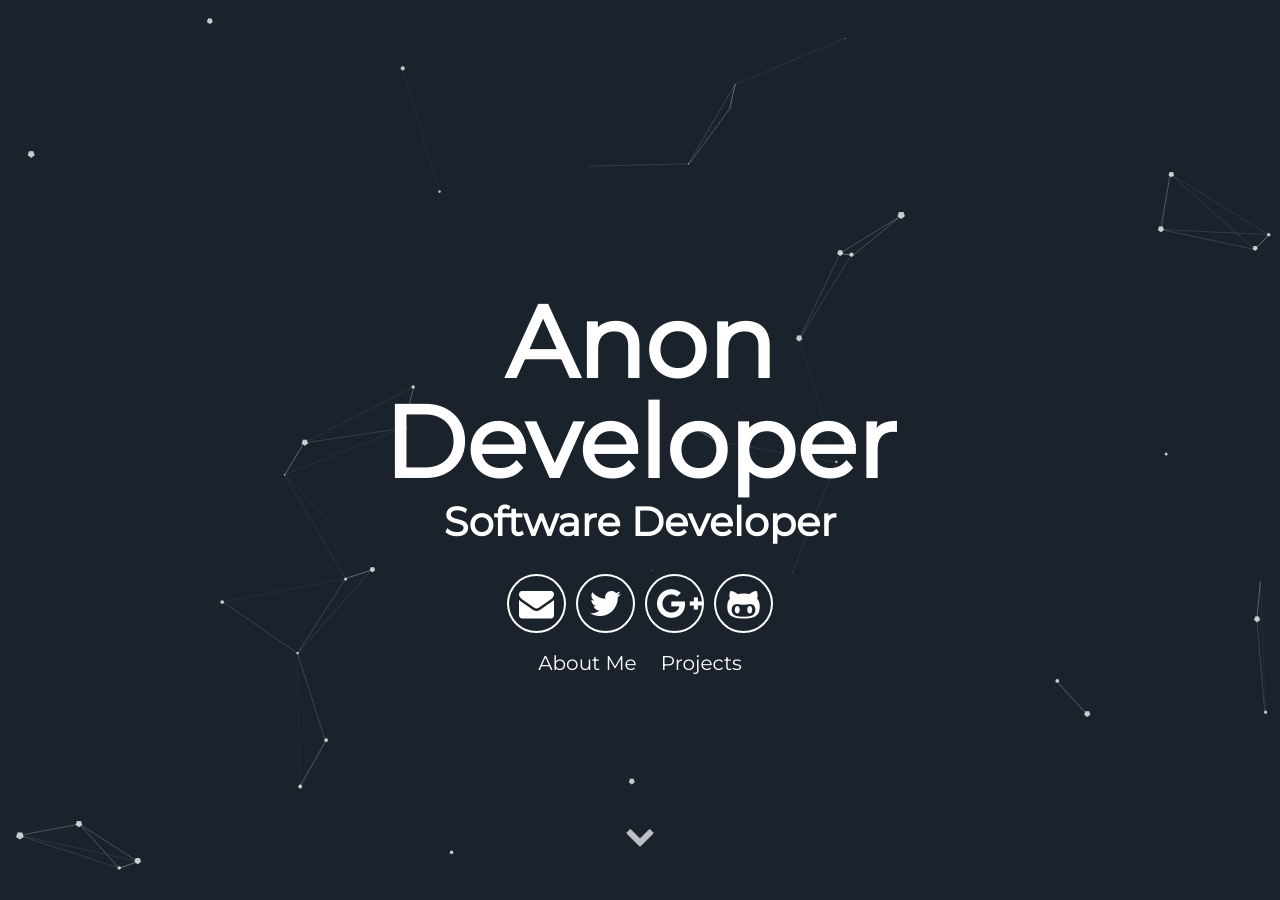
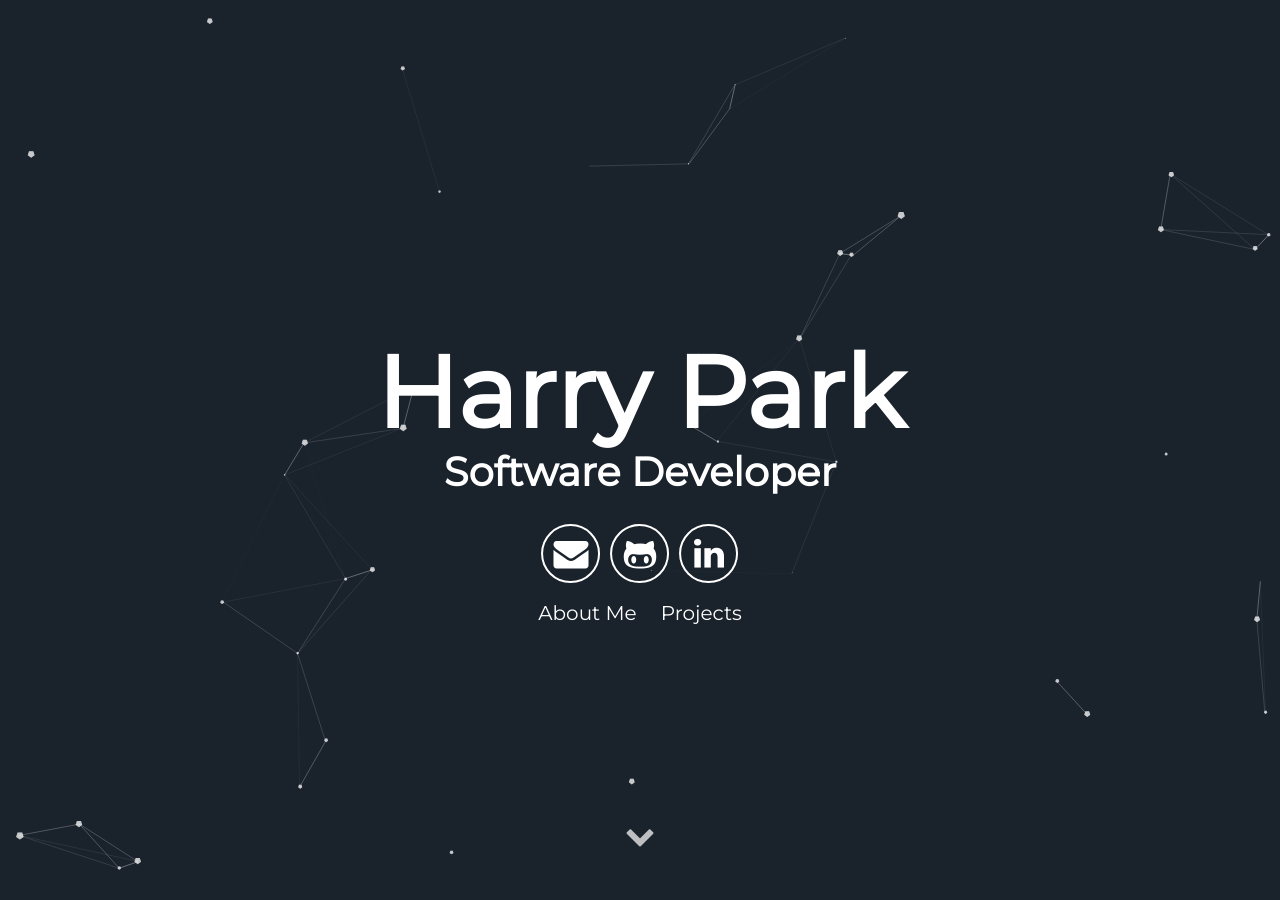
Before and after one commit to hyungkip/hyungkip.github.io, a Jekyll site: the page built from index.html, in a window 1280 px wide and 900 px high. Built offline with Jekyll 4.4.1, drawn with Linux system fonts in a browser that asks for light colours; some of the changed text lies outside the part shown.

Commit message:
adds changes

```diff
--- a/_config.yml
+++ b/_config.yml
@@ -5,10 +5,10 @@ description: A blog about lorem ipsum dolor sit amet
 # url: "localhost:3000" # the base hostname & protocol for your site e.g. http://willianjusten.com.br
 
 # User settings
-username: Anon Developer
+username: Harry Park
 user_description: Bicycle rights irony actually neutra typewriter lyft. Man bun taxidermy put a bird on it, umami yr ramps pop-up ugh bushwick chia lo-fi. Occupy bitters pour-over snackwave you probably haven't heard of them small batch. Cornhole mustache man bun letterpress echo park VHS.
 user_title: Software Developer
-email: anon@anon.com
+email: hyungkip@gmail.com
 twitter_username: lorem_ipsum
 github_username:  lorem_ipsum
 gplus_username:  lorem_ipsum
--- a/_includes/header.html
+++ b/_includes/header.html
@@ -5,10 +5,9 @@
         <span class="site-description">{{site.user_title}}</span>
       </h1>
       <div class="header-icons">
-        <a aria-label="Send email" href="#"><i class="icon fa fa-envelope"></i></a>
-        <a aria-label="My Twitter" target="_blank" href="#"><i class="icon fa fa-twitter" aria-hidden="true"></i></a>
-        <a aria-label="My Google Plus" target="_blank" href="#"><i class="icon fa fa-google-plus" aria-hidden="true"></i></a>
-        <a aria-label="My Github" target="_blank" href="#"><i class="icon fa fa-github-alt" aria-hidden="true"></i></a>
+        <a aria-label="Send email" href="hyungkip@gmail.com"><i class="icon fa fa-envelope"></i></a>
+        <a aria-label="My Github" target="_blank" href="https://github.com/hyungkip"><i class="icon fa fa-github-alt" aria-hidden="true"></i></a>
+        <a aria-label="My Linkedin" target="_blank" href="https://www.linkedin.com/in/hyungkipark/"><i class="icon fa fa-linkedin" aria-hidden="true"></i></a>
       </div>
       <div class="header-links">
         <a class="link" href="#about" data-scroll>About Me</a>
```
